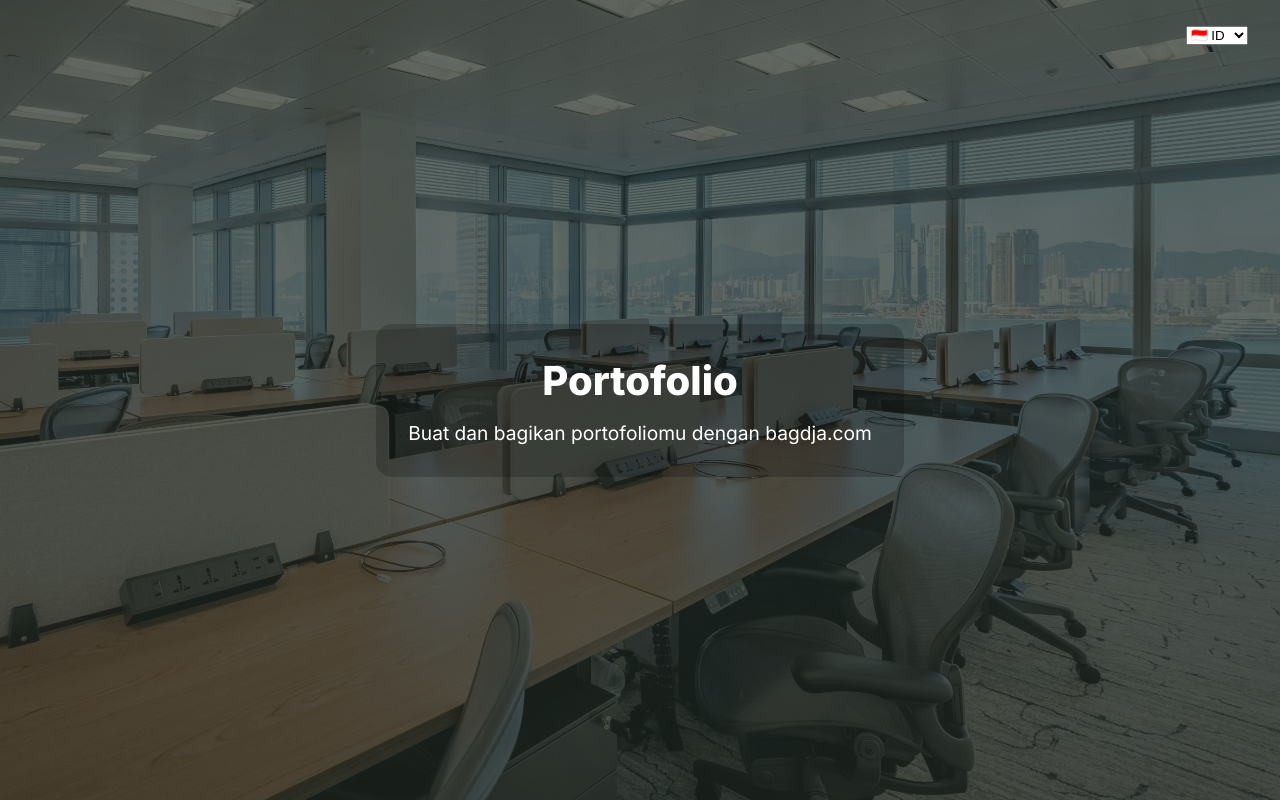
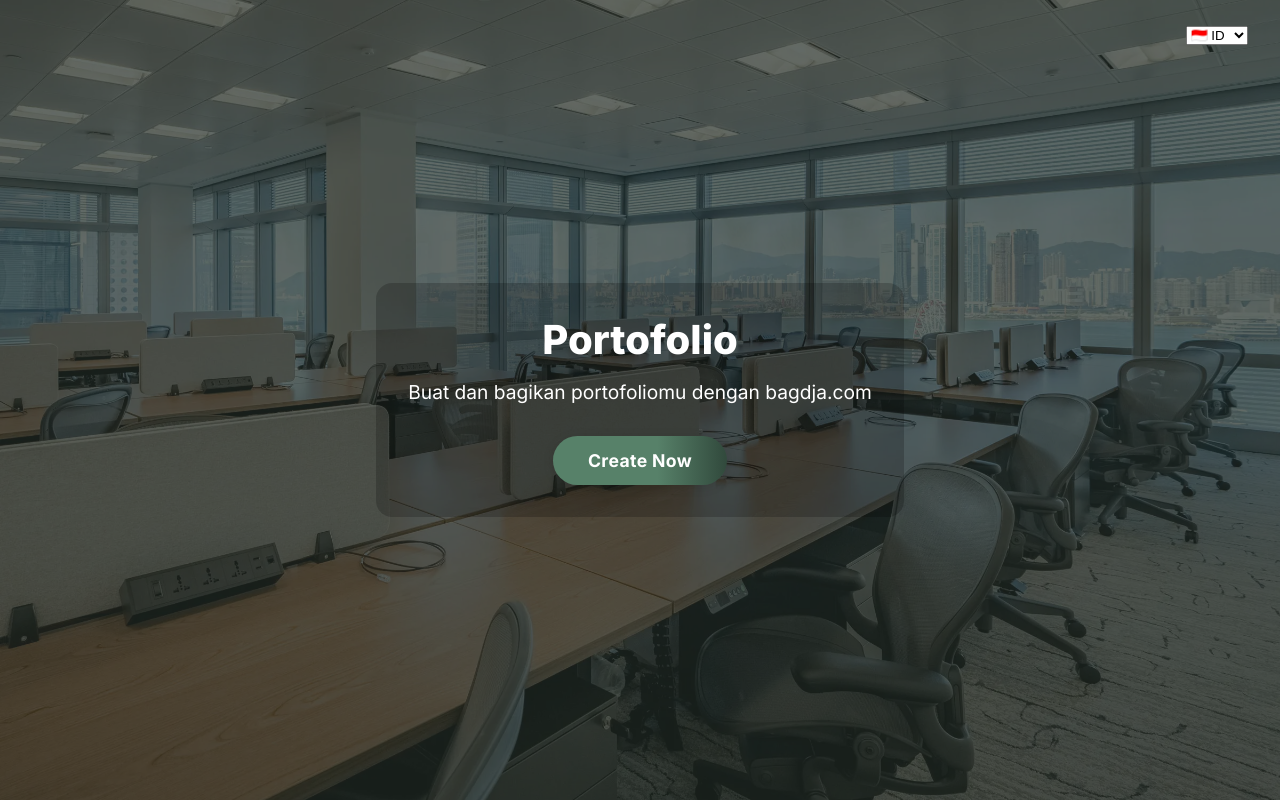
Before and after one commit to nandang55/portofolio, a Next.js app: page / in a window 1280 px wide. Built offline with nearby package versions, Linux system fonts and the light colour scheme.

Commit message:
add button create now

```diff
--- a/app/page.tsx
+++ b/app/page.tsx
@@ -86,6 +86,27 @@ export default function Home() {
       }}>
         <h1 style={{ fontSize: '2.5rem', fontWeight: 800, marginBottom: '1rem' }}>{t('title')}</h1>
         <p style={{ fontSize: '1.2rem', fontWeight: 400 }}>{t('desc')}</p>
+        <a
+          href="/create"
+          style={{
+            display: 'inline-block',
+            marginTop: '2rem',
+            padding: '0.85rem 2.2rem',
+            background: 'linear-gradient(90deg, #578169 60%, #31493C 100%)',
+            color: '#fff',
+            fontWeight: 700,
+            fontSize: '1.1rem',
+            borderRadius: '32px',
+            textDecoration: 'none',
+            boxShadow: '0 2px 12px 0 rgba(0,0,0,0.10)',
+            transition: 'background 0.2s, box-shadow 0.2s',
+            letterSpacing: '0.02em',
+          }}
+          onMouseOver={e => (e.currentTarget.style.background = 'linear-gradient(90deg, #31493C 60%, #578169 100%)')}
+          onMouseOut={e => (e.currentTarget.style.background = 'linear-gradient(90deg, #578169 60%, #31493C 100%)')}
+        >
+          Create Now
+        </a>
       </div>
     </div>
   );
```
